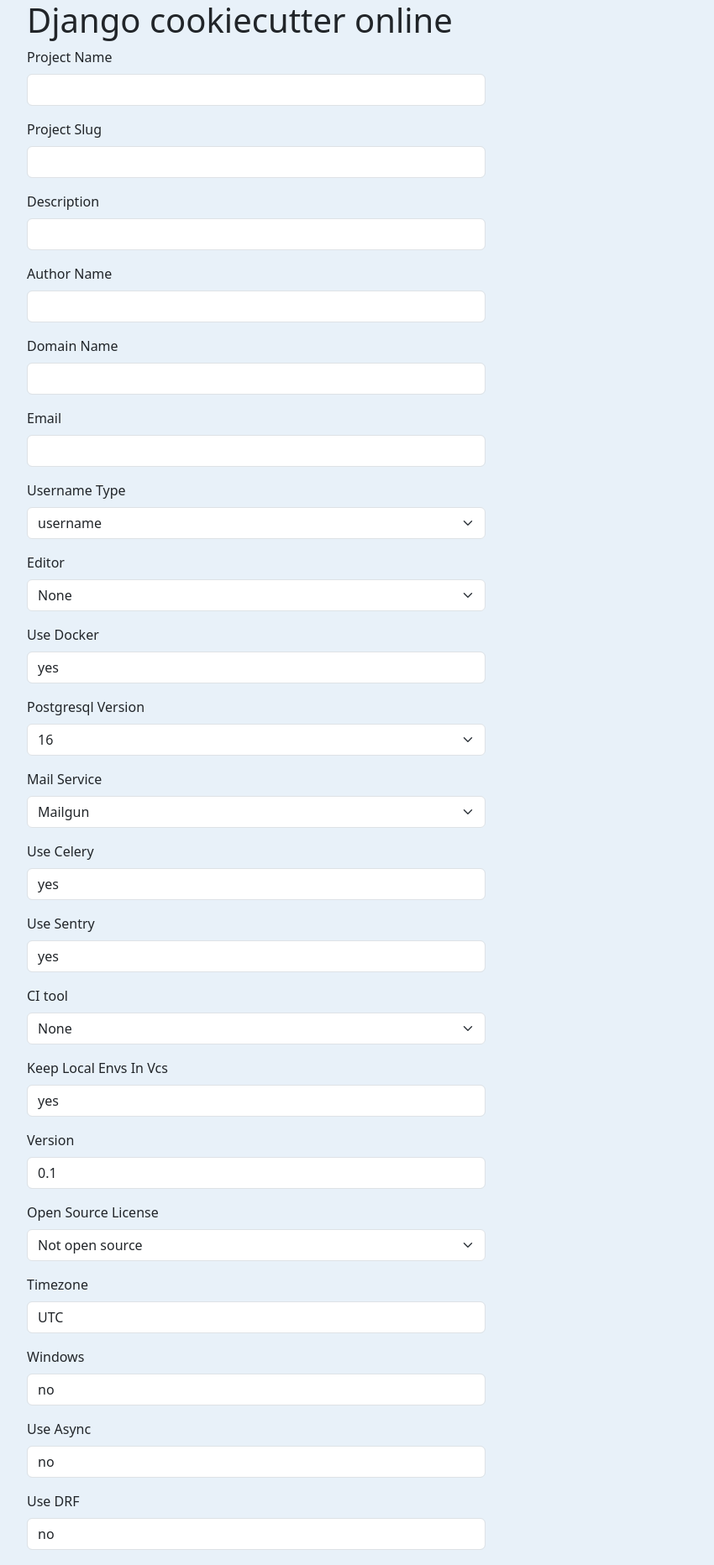
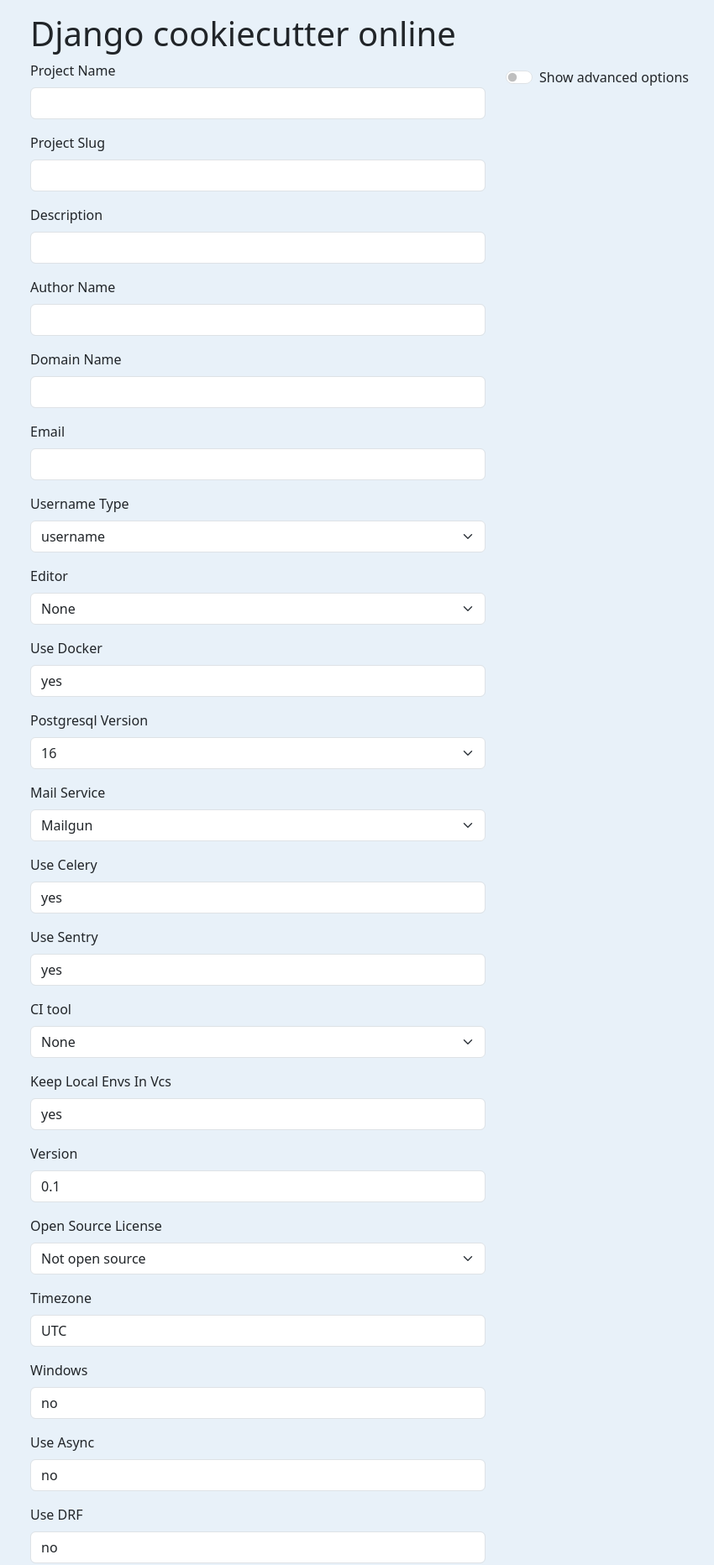
Before and after one commit to srccast/django-cookiecutter, a Flask app: page / in a window 1280 px wide. Shown: the top 1864 px of the page at 84% size, without its empty margins (50-900 px from the left). Run offline with Flask 3, Linux system fonts and the light colour scheme; some libraries are stand-ins or nearby versions.

Commit message:
Add help overlay

```diff
--- a/templates/index.html
+++ b/templates/index.html
@@ -29,6 +29,19 @@
             document.querySelector("#card-title").textContent = name;
             document.querySelector("#card-body").textContent = description;
         }
+
+        function showAdditionalOptions(){
+            const element = document.querySelector("#showAdvancedOptionsToggle");
+            if(element.checked){
+                [... document.getElementsByClassName("additional-options")].map(
+                    function(element){element.parentElement.classList.remove("d-none")}
+                );
+            }else{
+                [... document.getElementsByClassName("additional-options")].map(
+                    function(element){element.parentElement.classList.add("d-none")}
+                );
+            }
+        };
 
         const FIELD_CONFIG = {
             "project_name": {
@@ -119,19 +132,26 @@
 </head>
 <body>
 {% block content %}
-    <div class="container">
+    <div class="container p-3">
         <div class="row">
-            <div class="col-6">
+            <div class="col">
                 <h1>Django cookiecutter online</h1>
                 {{ render_form(form) }}
             </div>
-            <div class="col-6 pt-3 d-none" id="helpbox">
-                <div class="card mx-auto my-4 sticky-top">
-                    <div class="card-body">
-                        <h5 id="card-title" class="card-title">Card title</h5>
-                        <p id="card-body" class="card-text">Some quick example text to build on the card title and make
-                            up the bulk of the card's content.</p>
+            <div class="col pt-3">
+                <div class="sticky-top p-6">
+                    <div class="card d-none" id="helpbox">
+                        <div class="card-body">
+                            <h5 id="card-title" class="card-title">Card title</h5>
+                            <p id="card-body" class="card-text">Some quick example text to build on the card title and make
+                                up the bulk of the card's content.</p>
+                        </div>
                     </div>
+                    <div class="form-check form-switch">
+                        <input class="form-check-input" type="checkbox" role="switch" id="showAdvancedOptionsToggle">
+                        <label class="form-check-label" for="showAdvancedOptionsToggle">Show advanced options</label>
+                    </div>
+
                 </div>
             </div>
         </div>
@@ -149,9 +169,17 @@
             }
         })
     }
+    attachOnclickListener();
 
-    attachOnclickListener();
-    {#[... document.getElementsByClassName("additional-options")].map(function(element){element.parentElement.classList.add("d-none")})#}
+    function initialAdditionalOptions(){
+        const element = document.getElementById("showAdvancedOptionsToggle");
+        element.onchange = showAdditionalOptions;
+    }
+    initialAdditionalOptions();
+
+    [... document.getElementsByClassName("additional-options")].map(
+        function(element){element.parentElement.classList.add("d-none")}
+    );
 </script>
 </body>
 </html>
```
